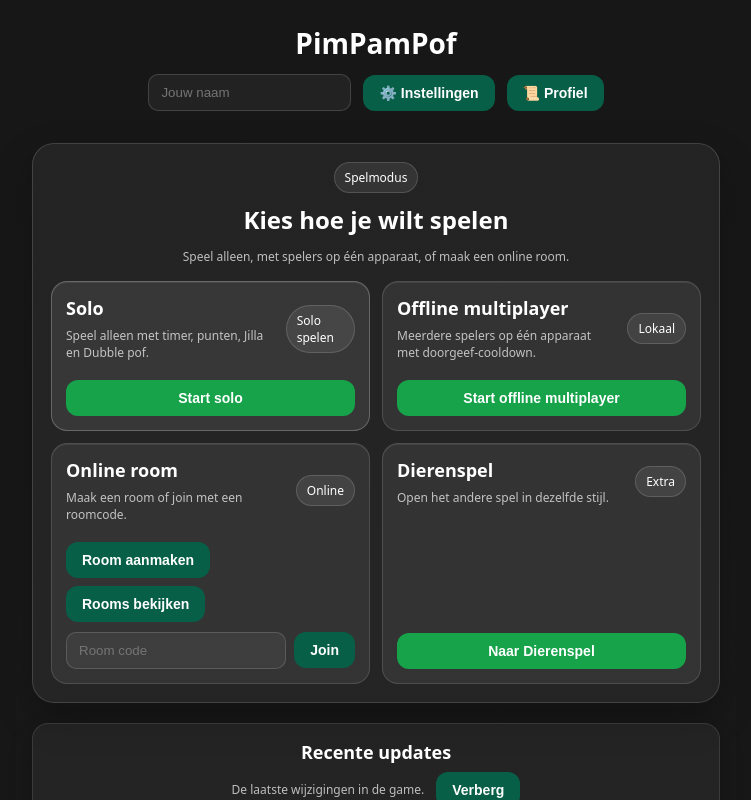
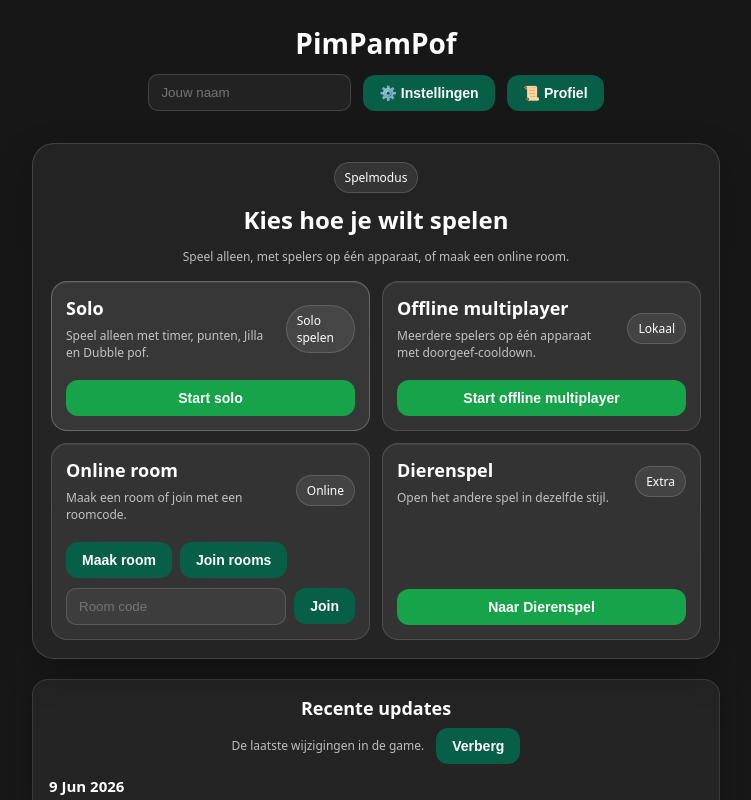
Before and after one commit to Arthurlava/Pimpampof-web, a React (Vite) app: page / in a window 1280 px wide. Shown: the top 800 px of the page, without its empty margins (264-1015 px from the left). Built offline with nearby package versions, Linux system fonts and the light colour scheme; no server answers; the database is empty.

Commit message:
Update MainMenuPanel.jsx

```diff
--- a/src/components/home/MainMenuPanel.jsx
+++ b/src/components/home/MainMenuPanel.jsx
@@ -65,8 +65,8 @@ export function MainMenuPanel({
           {online ? (
             <>
               <div className="mode-action-row">
-                <Button variant="alt" onClick={onCreateRoom}>Room aanmaken</Button>
-                <Button variant="alt" onClick={onBrowseRooms}>Rooms bekijken</Button>
+                <Button variant="alt" onClick={onCreateRoom}>Maak room</Button>
+                <Button variant="alt" onClick={onBrowseRooms}>Join rooms</Button>
               </div>
               <div className="room-code-row">
                 <input
```
